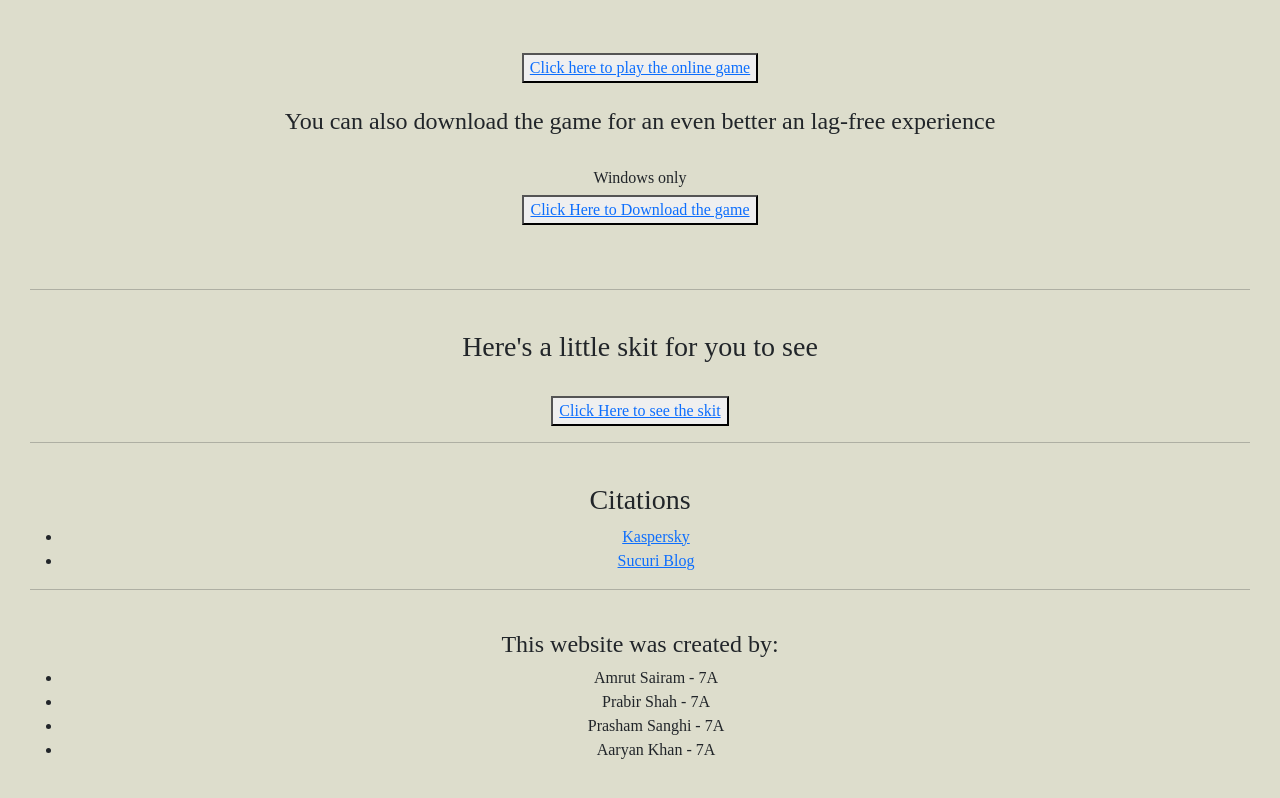
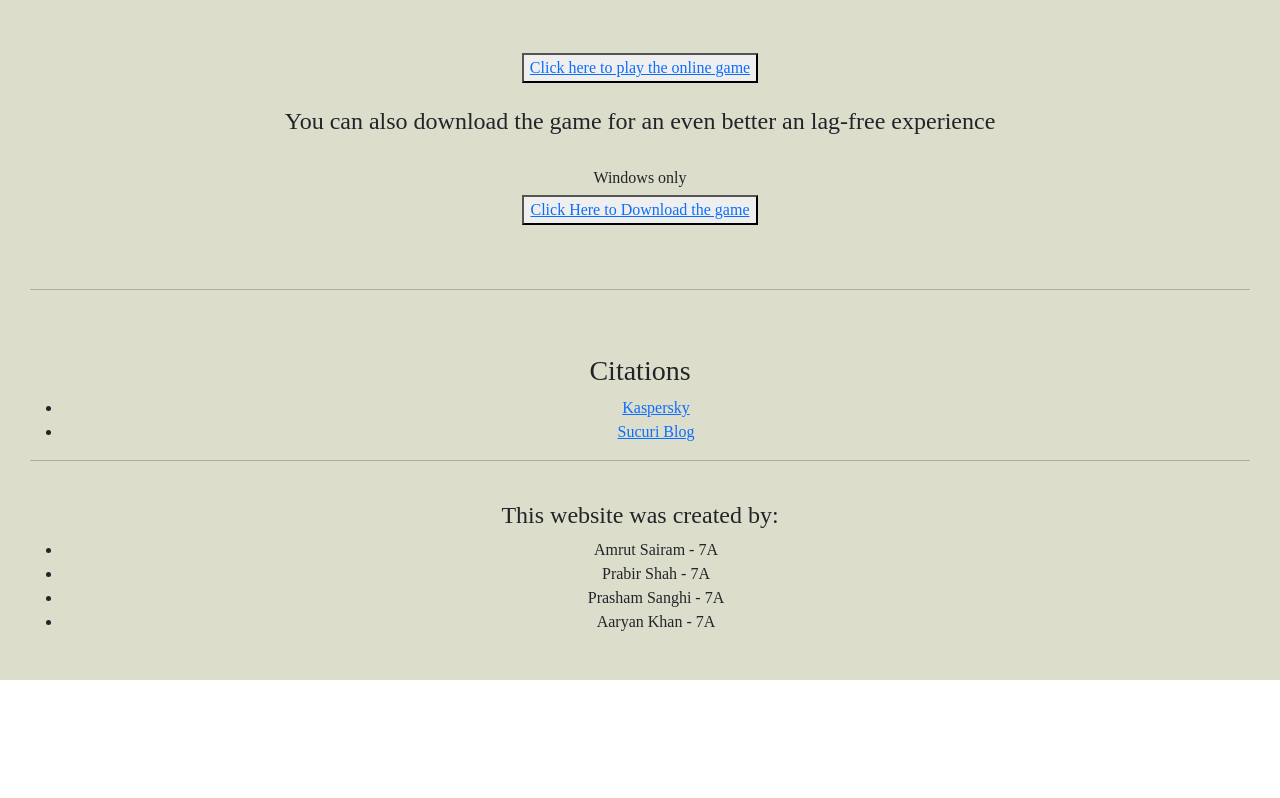
Before and after one commit to amrutt2011/CookiesWebsite, a plain HTML site: page index.html in a window 1280 px wide. Shown: the part 2363-3161 px from the top of the page. After the commit the page ends 3043 px from the top, so only its background shows below. Drawn offline with Linux system fonts and the light colour scheme; a web font is replaced by a local one.

Commit message:
Update index.html

```diff
--- a/index.html
+++ b/index.html
@@ -288,12 +288,12 @@
                     <br><br><br>
                     <hr>
                     <br>
-                    <h3>Here's a little skit for you to see</h3>
+                    <!--<h3>Here's a little skit for you to see</h3>
                     <br>
                     <button>
                          <a href="https://drive.google.com/file/d/1gM0AZH3bnwdrn929D0vBbGpZvViwE0IE/view?usp=sharing">Click Here to see the skit</a>
                     </button>
-                    <hr>
+                    <hr>!-->
                     <br>
                     <h3>Citations</h3>
                     <ul>
```
